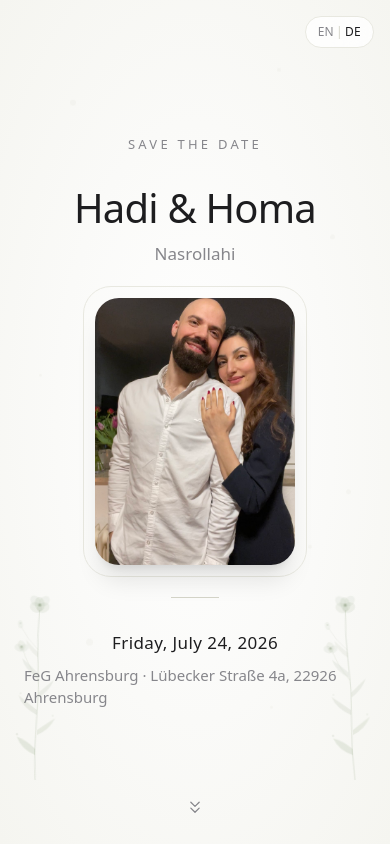
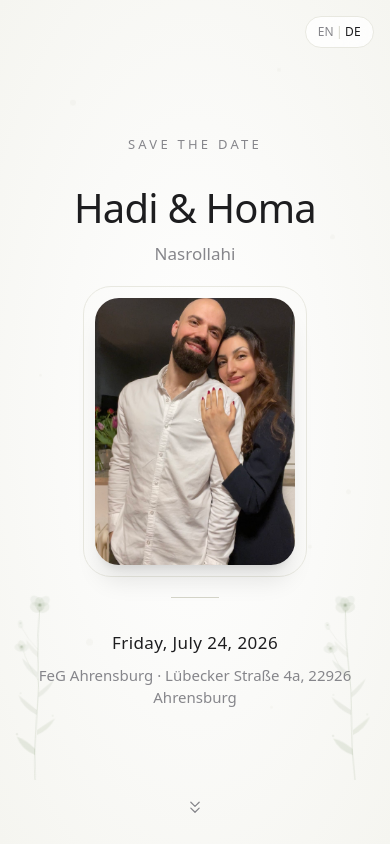
Before and after one commit to kevinsames/dately, a Next.js app: page / in a window 390 px wide. Shown: the top 844 px of the page. Built offline with nearby package versions, Linux system fonts and the light colour scheme; a web font is replaced by a local one.

Commit message:
Center location text to prevent left-edge overflow on mobile
https://claude.ai/code/session_01NFjNZxMAop8TFr1kqZQLcL

```diff
--- a/src/components/Hero.tsx
+++ b/src/components/Hero.tsx
@@ -148,7 +148,7 @@ export default function Hero({ config }: HeroProps) {
         variants={fade}
         initial="hidden"
         animate="visible"
-        className="mt-2 font-[var(--font-inter)] text-[15px] text-warm-gray"
+        className="mt-2 text-center font-[var(--font-inter)] text-[15px] text-warm-gray"
       >
         {config.location.venue} · {config.location.address}
       </motion.p>
```
